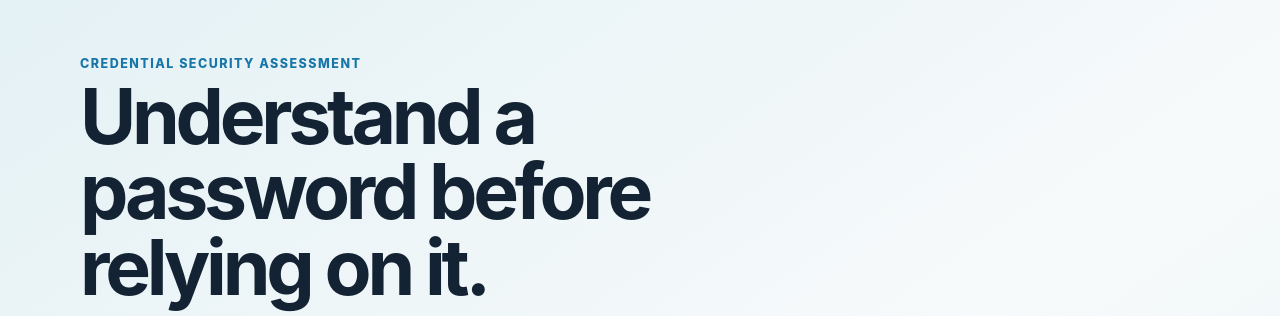
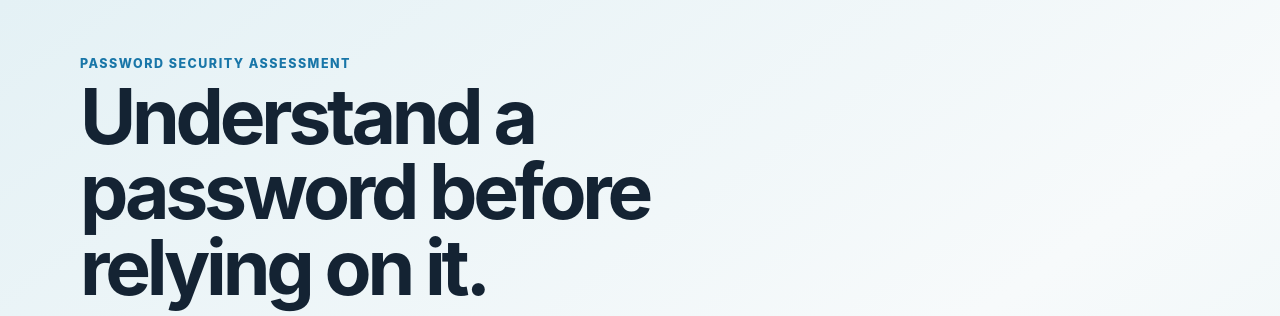
Before and after one commit to Mashkurr/password-security-assessment-tool, a Flask app: page / in a window 1280 px wide. Shown: the top 316 px of the page. Run offline with Flask 3, Linux system fonts and the light colour scheme.

Commit message:
Align interface title with final project name

```diff
--- a/templates/index.html
+++ b/templates/index.html
@@ -3,8 +3,8 @@
 <head>
   <meta charset="utf-8">
   <meta name="viewport" content="width=device-width, initial-scale=1">
-  <meta name="description" content="A standards-informed credential security assessment prototype.">
-  <title>Credential Security Assessment</title>
+  <meta name="description" content="A standards-informed password strength and breach exposure assessment tool.">
+  <title>Password Security Assessment</title>
   <link rel="icon" href="data:,">
   <link rel="stylesheet" href="{{ url_for('static', filename='style.css') }}?v=3">
   <script src="{{ url_for('static', filename='app.js') }}?v=3" defer></script>
@@ -12,7 +12,7 @@
 <body>
   <main class="shell">
     <header class="intro">
-      <p class="eyebrow">Credential security assessment</p>
+      <p class="eyebrow">Password security assessment</p>
       <h1>Understand a password before relying on it.</h1>
       <p>Review standards alignment, predictable patterns and known breach exposure as separate results.</p>
     </header>
```
